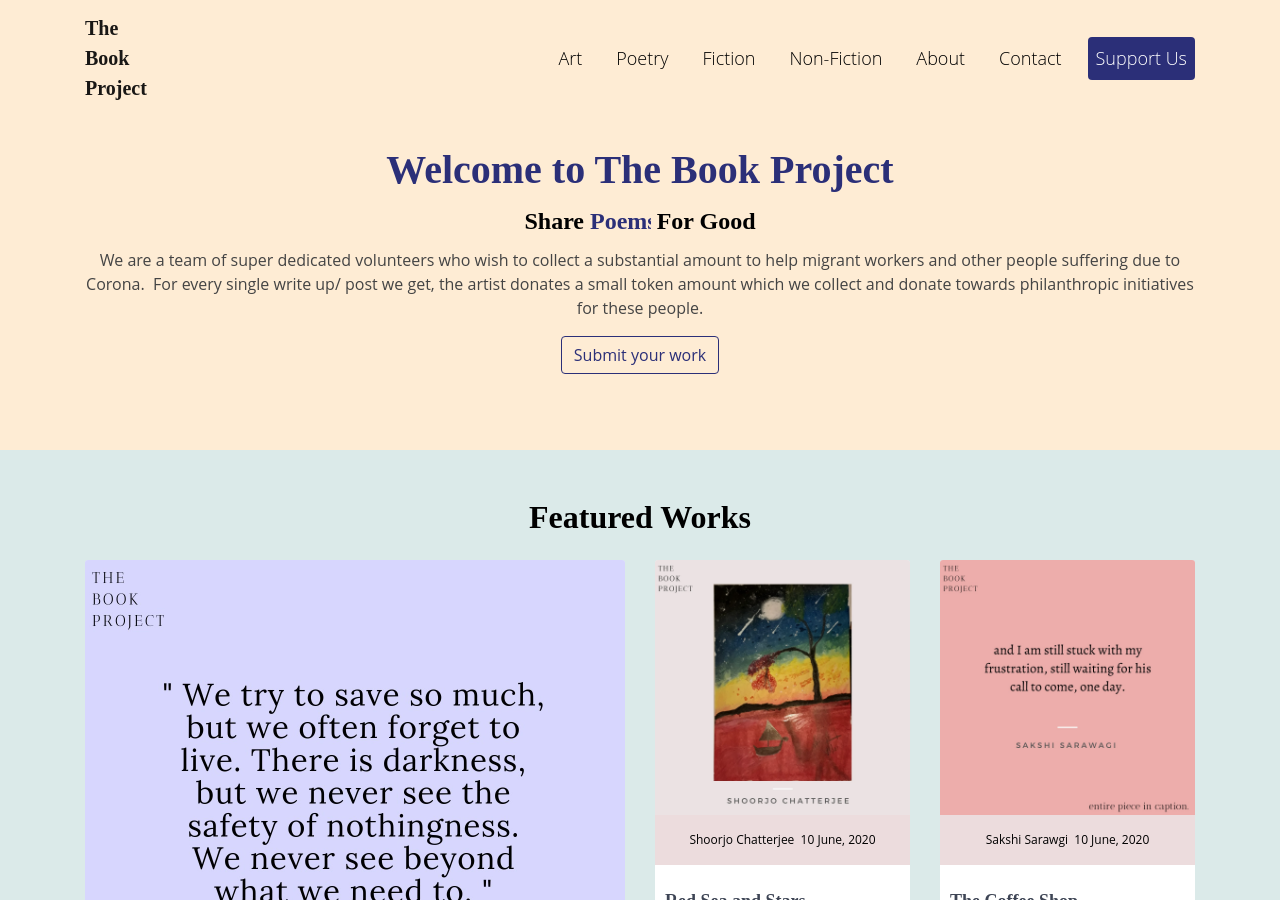
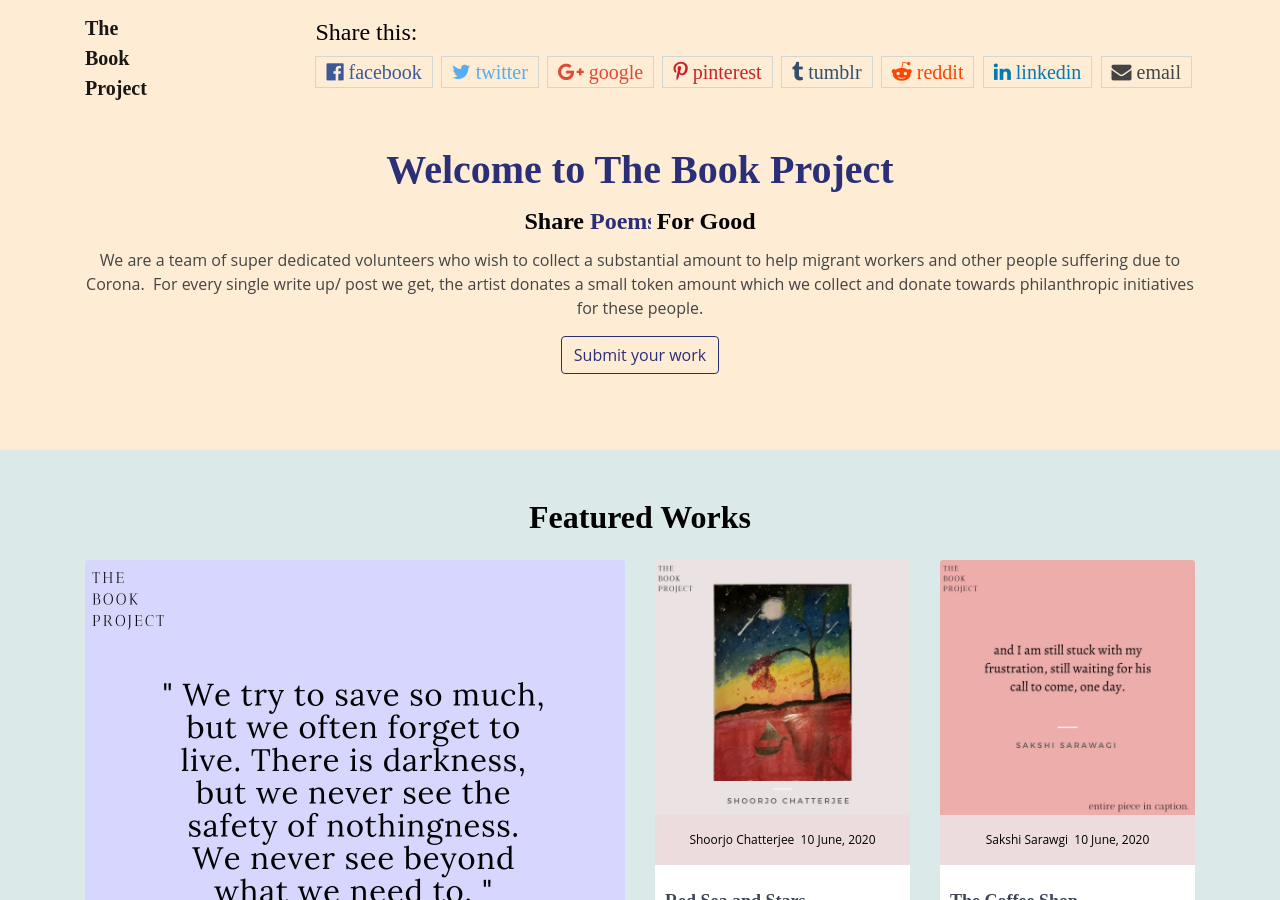
Before and after one commit to thebookproject/thebookproject.github.io, a Jekyll site: the page built from index.html, in a window 1280 px wide and 900 px high. Built offline with Jekyll 4.4.1, drawn with Linux system fonts in a browser that asks for light colours; some web fonts are replaced.

Commit message:
{% include share-bar.html %}

```diff
--- a/_layouts/header.html
+++ b/_layouts/header.html
@@ -4,17 +4,7 @@ layout: default
 <div class="header-wrapper">
   <nav class="navbar navbar-light navbar-expand-lg">
   <div class="container-fluid container"><a class="navbar-brand" href="index.html">The<br>Book<br>Project</a><button data-toggle="collapse" class="navbar-toggler" data-target="#navcol-1"><span class="sr-only">Toggle navigation</span><span class="navbar-toggler-icon"></span></button>
-  <div class="collapse navbar-collapse d-lg-flex justify-content-lg-end" id="navcol-1">
-    <ul class="nav navbar-nav">
-      <li class="nav-item" role="presentation"><a class="nav-link" href="art.html">Art</a></li>
-      <li class="nav-item" role="presentation"><a class="nav-link" href="poetry.html">Poetry</a></li>
-      <li class="nav-item" role="presentation"><a class="nav-link" href="fiction.html">Fiction</a></li>
-      <li class="nav-item" role="presentation"><a class="nav-link" href="nonfiction.html">Non-Fiction</a></li>
-      <li class="nav-item" role="presentation"><a class="nav-link" href="about.html">About</a></li>
-      <li class="nav-item" role="presentation"><a class="nav-link" href="contact.html">Contact</a></li>
-      <li class="nav-item" role="presentation"><a class="nav-link donate" href="support.html" style="color: #ffffff;">Support Us<br></a></li>
-    </ul>
-  </div>
+  {% include share-bar.html %}
 </div>
 </nav>
 {{ content }}
```
